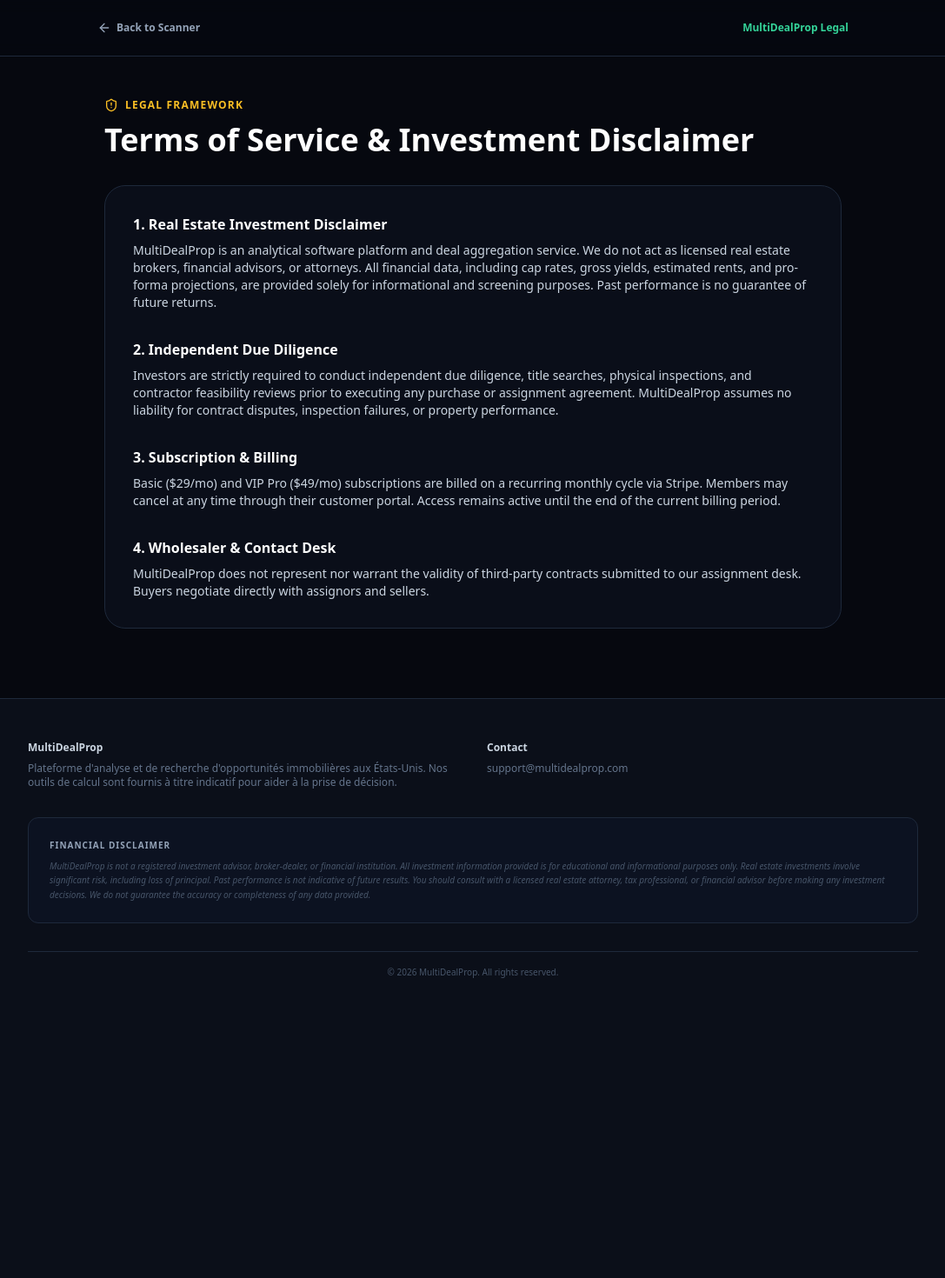
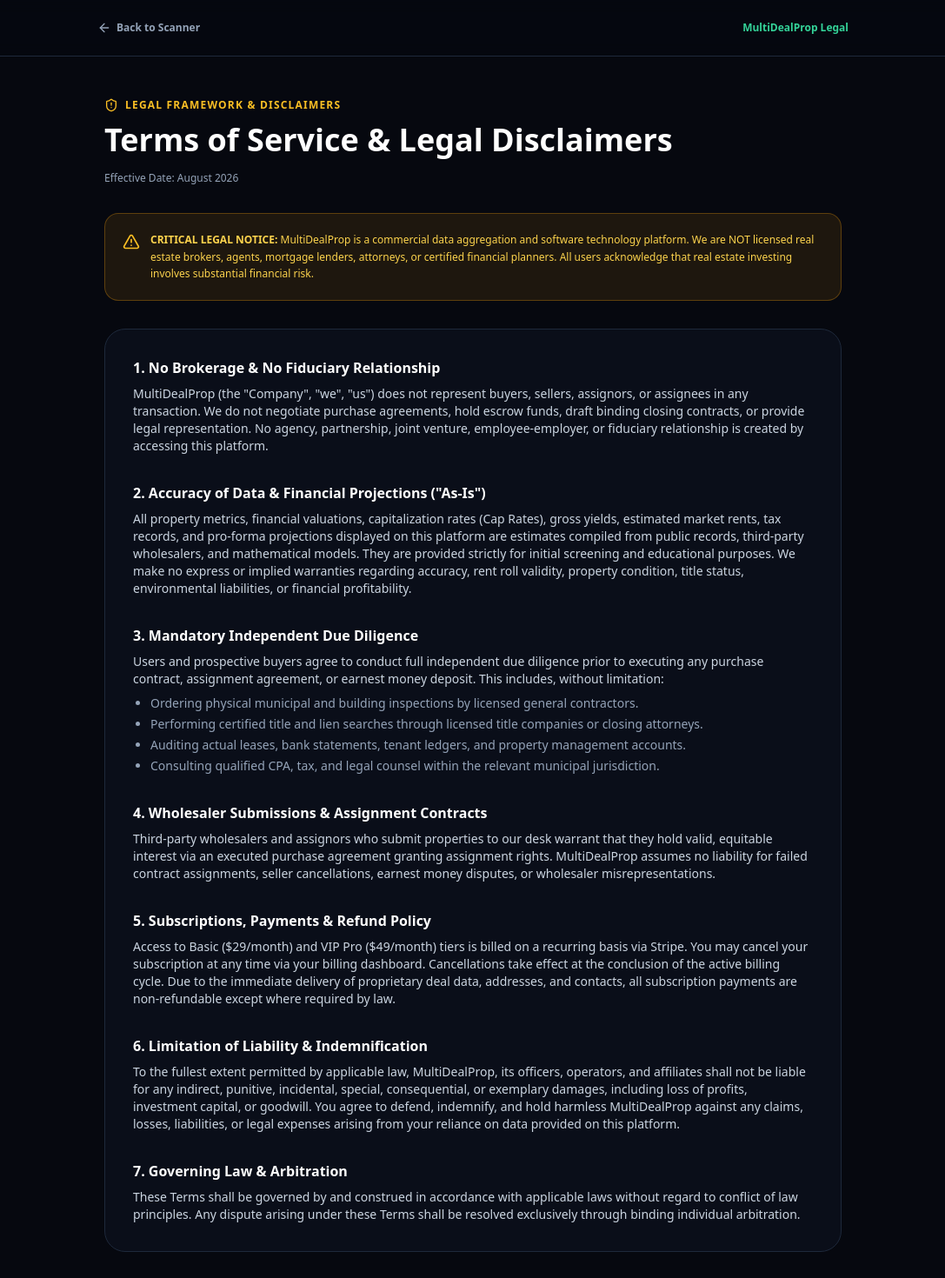
Before and after one commit to MultiDeal/multidealprop, a Next.js app: page /terms in a window 1280 px wide. Shown: the top 1470 px of the page at 87% size, without its empty margins (96-1183 px from the left). Before the commit the page ends 1174 px from the top, so only its background shows below. Built offline with nearby package versions, Linux system fonts and the light colour scheme.

Commit message:
Update TermsPage with legal disclaimers and alerts

```diff
--- a/src/app/terms/page.tsx
+++ b/src/app/terms/page.tsx
@@ -1,7 +1,7 @@
 'use client';
 
 import Link from 'next/link';
-import { ArrowLeft, ShieldAlert } from 'lucide-react';
+import { ArrowLeft, ShieldAlert, AlertTriangle } from 'lucide-react';
 
 export default function TermsPage() {
   return (
@@ -17,38 +17,76 @@
 
       <main className="max-w-4xl mx-auto px-4 sm:px-6 pt-12">
         <div className="flex items-center gap-2 text-amber-400 text-xs font-bold uppercase tracking-widest mb-3">
-          <ShieldAlert className="w-4 h-4" /> Legal Framework
+          <ShieldAlert className="w-4 h-4" /> Legal Framework &amp; Disclaimers
         </div>
-        <h1 className="text-3xl sm:text-4xl font-black text-white mb-8">Terms of Service & Investment Disclaimer</h1>
+        <h1 className="text-3xl sm:text-4xl font-black text-white mb-4">Terms of Service &amp; Legal Disclaimers</h1>
+        <p className="text-xs text-slate-400 mb-8">Effective Date: August 2026</p>
+
+        {/* Highlighted Warning Box */}
+        <div className="bg-amber-500/10 border border-amber-500/30 p-5 rounded-2xl mb-8 flex gap-3 text-amber-300 text-xs leading-relaxed">
+          <AlertTriangle className="w-5 h-5 flex-shrink-0 text-amber-400 mt-0.5" />
+          <div>
+            <strong>CRITICAL LEGAL NOTICE:</strong> MultiDealProp is a commercial data aggregation and software technology platform. We are NOT licensed real estate brokers, agents, mortgage lenders, attorneys, or certified financial planners. All users acknowledge that real estate investing involves substantial financial risk.
+          </div>
+        </div>
 
         <div className="space-y-8 text-xs sm:text-sm text-slate-300 leading-relaxed bg-slate-900/40 border border-slate-800 p-6 sm:p-8 rounded-3xl">
+
           <section>
-            <h2 className="text-base font-bold text-white mb-2">1. Real Estate Investment Disclaimer</h2>
+            <h2 className="text-base font-bold text-white mb-2">1. No Brokerage &amp; No Fiduciary Relationship</h2>
             <p>
-              MultiDealProp is an analytical software platform and deal aggregation service. We do not act as licensed real estate brokers, financial advisors, or attorneys. All financial data, including cap rates, gross yields, estimated rents, and pro-forma projections, are provided solely for informational and screening purposes. Past performance is no guarantee of future returns.
+              MultiDealProp (the "Company", "we", "us") does not represent buyers, sellers, assignors, or assignees in any transaction. We do not negotiate purchase agreements, hold escrow funds, draft binding closing contracts, or provide legal representation. No agency, partnership, joint venture, employee-employer, or fiduciary relationship is created by accessing this platform.
             </p>
           </section>
 
           <section>
-            <h2 className="text-base font-bold text-white mb-2">2. Independent Due Diligence</h2>
+            <h2 className="text-base font-bold text-white mb-2">2. Accuracy of Data &amp; Financial Projections ("As-Is")</h2>
             <p>
-              Investors are strictly required to conduct independent due diligence, title searches, physical inspections, and contractor feasibility reviews prior to executing any purchase or assignment agreement. MultiDealProp assumes no liability for contract disputes, inspection failures, or property performance.
+              All property metrics, financial valuations, capitalization rates (Cap Rates), gross yields, estimated market rents, tax records, and pro-forma projections displayed on this platform are estimates compiled from public records, third-party wholesalers, and mathematical models. They are provided strictly for initial screening and educational purposes. We make no express or implied warranties regarding accuracy, rent roll validity, property condition, title status, environmental liabilities, or financial profitability.
             </p>
           </section>
 
           <section>
-            <h2 className="text-base font-bold text-white mb-2">3. Subscription & Billing</h2>
+            <h2 className="text-base font-bold text-white mb-2">3. Mandatory Independent Due Diligence</h2>
             <p>
-              Basic ($29/mo) and VIP Pro ($49/mo) subscriptions are billed on a recurring monthly cycle via Stripe. Members may cancel at any time through their customer portal. Access remains active until the end of the current billing period.
+              Users and prospective buyers agree to conduct full independent due diligence prior to executing any purchase contract, assignment agreement, or earnest money deposit. This includes, without limitation:
+            </p>
+            <ul className="list-disc pl-5 mt-2 space-y-1 text-slate-400">
+              <li>Ordering physical municipal and building inspections by licensed general contractors.</li>
+              <li>Performing certified title and lien searches through licensed title companies or closing attorneys.</li>
+              <li>Auditing actual leases, bank statements, tenant ledgers, and property management accounts.</li>
+              <li>Consulting qualified CPA, tax, and legal counsel within the relevant municipal jurisdiction.</li>
+            </ul>
+          </section>
+
+          <section>
+            <h2 className="text-base font-bold text-white mb-2">4. Wholesaler Submissions &amp; Assignment Contracts</h2>
+            <p>
+              Third-party wholesalers and assignors who submit properties to our desk warrant that they hold valid, equitable interest via an executed purchase agreement granting assignment rights. MultiDealProp assumes no liability for failed contract assignments, seller cancellations, earnest money disputes, or wholesaler misrepresentations.
             </p>
           </section>
 
           <section>
-            <h2 className="text-base font-bold text-white mb-2">4. Wholesaler & Contact Desk</h2>
+            <h2 className="text-base font-bold text-white mb-2">5. Subscriptions, Payments &amp; Refund Policy</h2>
             <p>
-              MultiDealProp does not represent nor warrant the validity of third-party contracts submitted to our assignment desk. Buyers negotiate directly with assignors and sellers.
+              Access to Basic ($29/month) and VIP Pro ($49/month) tiers is billed on a recurring basis via Stripe. You may cancel your subscription at any time via your billing dashboard. Cancellations take effect at the conclusion of the active billing cycle. Due to the immediate delivery of proprietary deal data, addresses, and contacts, all subscription payments are non-refundable except where required by law.
             </p>
           </section>
+
+          <section>
+            <h2 className="text-base font-bold text-white mb-2">6. Limitation of Liability &amp; Indemnification</h2>
+            <p>
+              To the fullest extent permitted by applicable law, MultiDealProp, its officers, operators, and affiliates shall not be liable for any indirect, punitive, incidental, special, consequential, or exemplary damages, including loss of profits, investment capital, or goodwill. You agree to defend, indemnify, and hold harmless MultiDealProp against any claims, losses, liabilities, or legal expenses arising from your reliance on data provided on this platform.
+            </p>
+          </section>
+
+          <section>
+            <h2 className="text-base font-bold text-white mb-2">7. Governing Law &amp; Arbitration</h2>
+            <p>
+              These Terms shall be governed by and construed in accordance with applicable laws without regard to conflict of law principles. Any dispute arising under these Terms shall be resolved exclusively through binding individual arbitration.
+            </p>
+          </section>
+
         </div>
       </main>
     </div>
```
